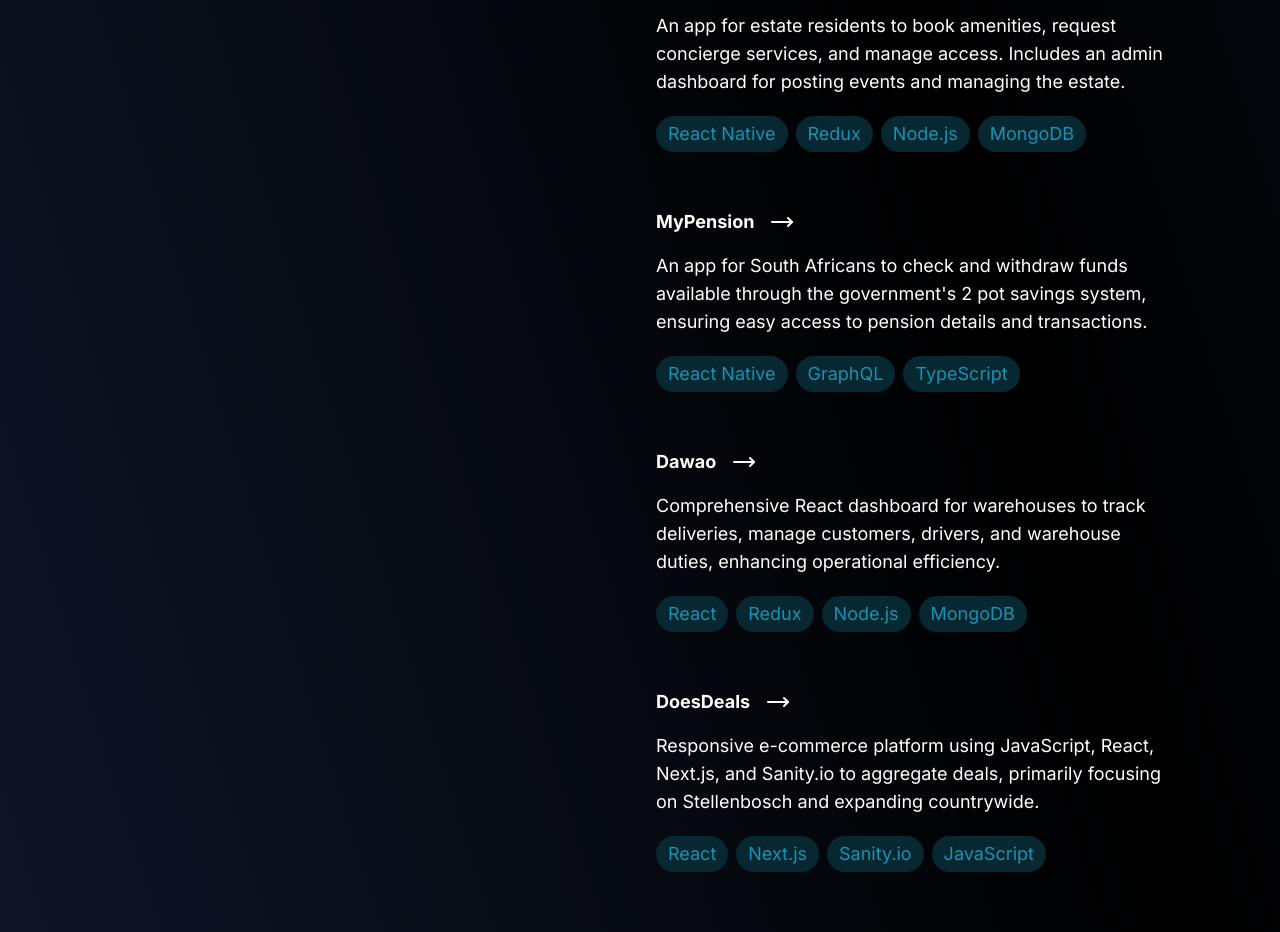
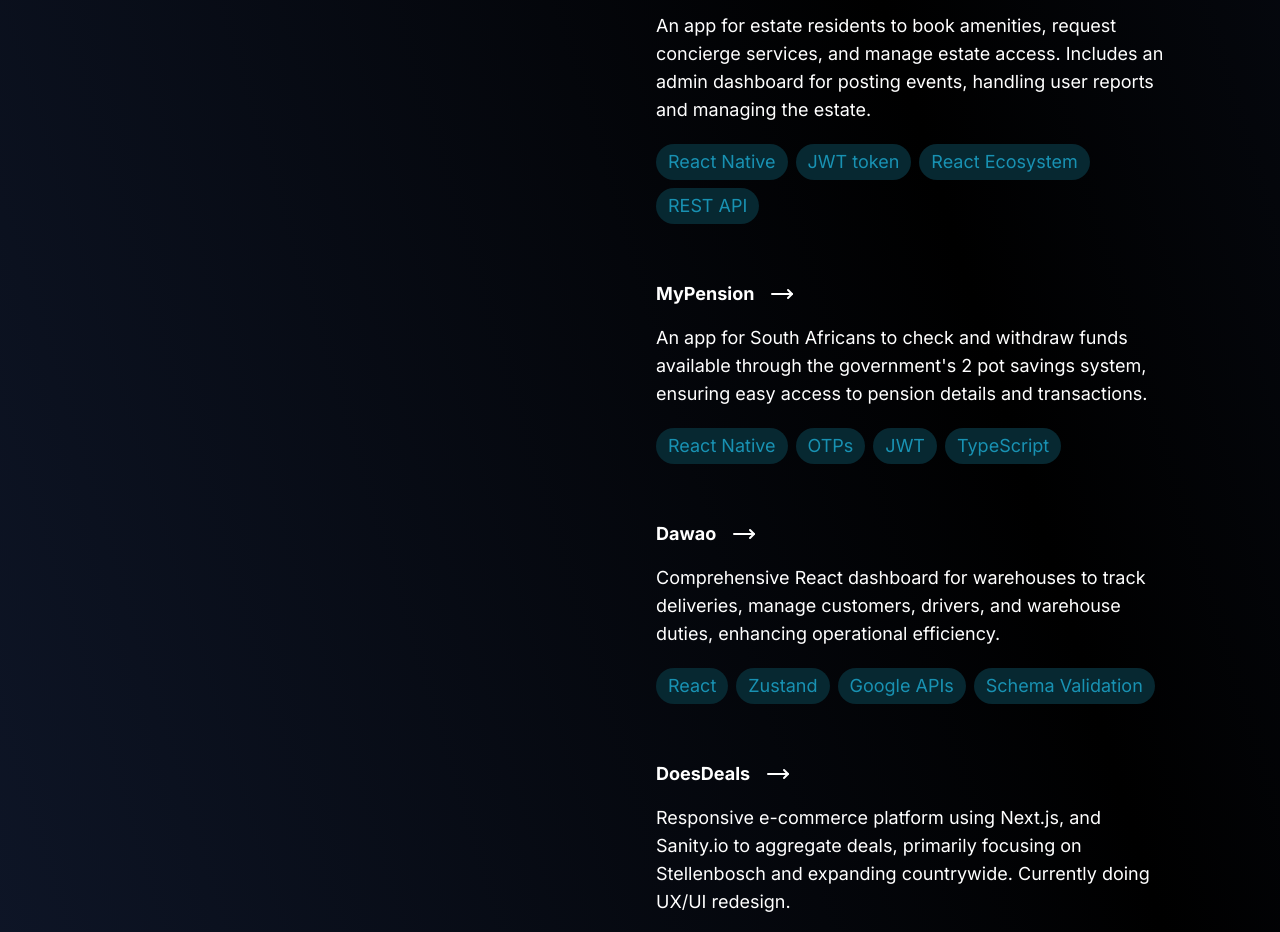
Before and after one commit to nhlanhlacliq/nhlanhla-masuku, a Next.js app: page / in a window 1280 px wide. Shown: the part 2920-3852 px from the top of the page. Built offline with nearby package versions, Linux system fonts and the light colour scheme.

Commit message:
update tech list

```diff
--- a/src/components/Projects.tsx
+++ b/src/components/Projects.tsx
@@ -17,8 +17,8 @@
   {
     title: "estConnect",
     description:
-      "An app for estate residents to book amenities, request concierge services, and manage access. Includes an admin dashboard for posting events and managing the estate.",
-    technologies: ["React Native", "Redux", "Node.js", "MongoDB"],
+      "An app for estate residents to book amenities, request concierge services, and manage estate access. Includes an admin dashboard for posting events, handling user reports and managing the estate.",
+    technologies: ["React Native", "JWT token", "React Ecosystem", "REST API"],
     link: "",
     images: [
       "/images/ec1.png",
@@ -36,7 +36,7 @@
     title: "MyPension",
     description:
       "An app for South Africans to check and withdraw funds available through the government's 2 pot savings system, ensuring easy access to pension details and transactions.",
-    technologies: ["React Native", "GraphQL", "TypeScript"],
+    technologies: ["React Native", "OTPs", "JWT", "TypeScript"],
     link: "",
     images: [
       "/images/mp1.png",
@@ -53,7 +53,7 @@
     title: "Dawao",
     description:
       "Comprehensive React dashboard for warehouses to track deliveries, manage customers, drivers, and warehouse duties, enhancing operational efficiency.",
-    technologies: ["React", "Redux", "Node.js", "MongoDB"],
+    technologies: ["React", "Zustand", "Google APIs", "Schema Validation"],
     link: "",
     images: [
       "/images/d1.png",
@@ -71,15 +71,15 @@
   {
     title: "DoesDeals",
     description:
-      "Responsive e-commerce platform using JavaScript, React, Next.js, and Sanity.io to aggregate deals, primarily focusing on Stellenbosch and expanding countrywide.",
-    technologies: ["React", "Next.js", "Sanity.io", "JavaScript"],
+      "Responsive e-commerce platform using Next.js, and Sanity.io to aggregate deals, primarily focusing on Stellenbosch and expanding countrywide. Currently doing UX/UI redesign.",
+    technologies: ["Next.js", "Sanity.io", "HTML", "CSS"],
     link: "http://doesdeals.co.za/",
   },
   {
     title: "DeltaMax Auto",
     description:
       "A professional site for an automotive workshop using React, TypeScript, and Figma, showcasing services and improving customer engagement.",
-    technologies: ["React", "TypeScript", "Figma"],
+    technologies: ["React", "Vite", "TypeScript", "Figma"],
     link: "https://deltamaxauto.com/",
   },
   // Add more projects as needed
@@ -133,7 +133,7 @@
                         key={idx}
                         src={image}
                         alt={image}
-                        className='hover:scale-150 transition-all'
+                        className='hover:scale-150 transition-all rounded-sm shadow-sm'
                         width={project.type === "mobile" ? 1200 : 400}
                         height={project.type === "mobile" ? 1200 : 400}
                       />
@@ -170,6 +170,6 @@
     "bg-accent-2-muted rounded-full items-center justify-center items-center px-3 py-1",
   tech: "mb-0 text-xs text-accent-2 animate-pulse",
 
-  imageContainerMobile: "grid grid-cols-3 gap-2 py-8",
-  imageContainerWeb: "grid grid-cols-1 gap-16 p-8",
+  imageContainerMobile: "grid grid-cols-3 gap-4 lg:gap-8 py-4 lg:py-8",
+  imageContainerWeb: "grid grid-cols-2 gap-4 lg:gap-16 p-4 lg:p-8",
 };
```
